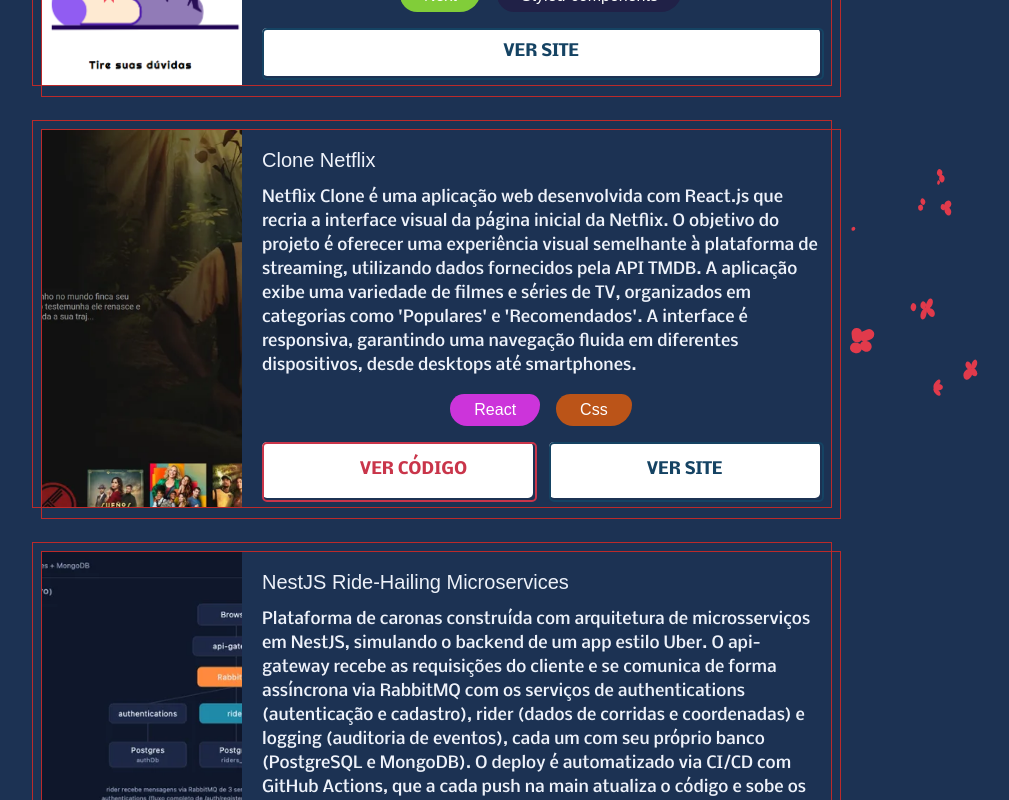
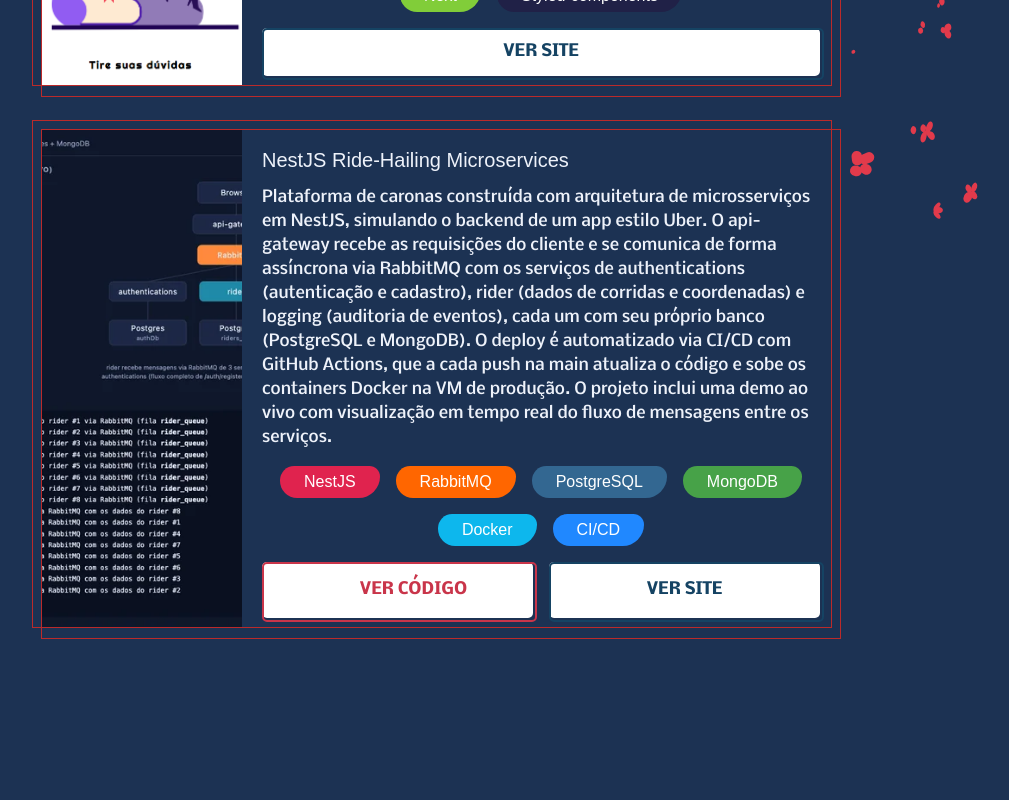
Before and after one commit to LaryssaGomes/my-portfolio-japanese-theme, a Next.js app: page / in a window 1280 px wide. Shown: the part 5640-6440 px from the top of the page, without its empty margins (199-1208 px from the left). Built offline with nearby package versions, Linux system fonts and the light colour scheme; a web font is replaced by a local one.

Commit message:
feat: remover projetc basic

```diff
--- a/src/components/background-section/project.tsx
+++ b/src/components/background-section/project.tsx
@@ -27,20 +27,6 @@
       url: "/imagens/projetos/lp_ponto_saber.png",
       width: 441,
       height: 797,
-    },
-  },
-  {
-    tags: [
-      { name: "React", color: "#cc34da" },
-      { name: "Css", color: "#bb5418" },
-    ],
-    infoLink: "https://github.com/LaryssaGomes/clone-netflix",
-    projectLink:
-      "https://clone-netflix-o0dvwzxh2-laryssagomes-projects.vercel.app/watch/239526",
-    image: {
-      url: "/imagens/projetos/netlfix_clone.webp",
-      width: 900,
-      height: 535,
     },
   },
   {
--- a/src/i18n/en.ts
+++ b/src/i18n/en.ts
@@ -154,11 +154,6 @@
           "This project is a responsive landing page built with Next.js and styled-components, created as part of a technical challenge. The goal was to build a clear, modern, and functional interface, focused on performance and accessibility.\n\nWith this project, I was selected and won 1 year of access to the Rocketseat platform in 2023. This achievement marked an important step in my growth as a full stack developer, further strengthening my foundation in modern technologies such as React, Next.js, and TypeScript.",
       },
       {
-        title: "Netflix Clone",
-        description:
-          "Netflix Clone is a web application built with React.js that recreates the visual interface of the Netflix homepage. The project's goal is to offer a viewing experience similar to the streaming platform, using data provided by the TMDB API. The application displays a variety of movies and TV shows, organized into categories such as 'Popular' and 'Recommended'. The interface is responsive, ensuring smooth navigation across different devices, from desktops to smartphones.",
-      },
-      {
         title: "NestJS Ride-Hailing Microservices",
         description:
           "A ride-hailing platform built with a NestJS microservices architecture, simulating the backend of an Uber-style app. The api-gateway receives client requests and communicates asynchronously via RabbitMQ with the authentications (auth and sign-up), rider (ride data and coordinates), and logging (event auditing) services, each with its own database (PostgreSQL and MongoDB). Deployment is automated via a GitHub Actions CI/CD pipeline that updates the code and rebuilds the Docker containers on the production VM on every push to main. The project includes a live demo with real-time visualization of the message flow between services.",
--- a/src/i18n/pt.ts
+++ b/src/i18n/pt.ts
@@ -154,11 +154,6 @@
           "Este projeto é uma landing page responsiva desenvolvida com Next.js e styled-components, criada como parte de um desafio técnico. A proposta era construir uma interface clara, moderna e funcional, focada em performance e acessibilidade.\n\nCom esse projeto, fui selecionada e ganhei 1 ano de acesso à plataforma da Rocketseat em 2023. Essa conquista marcou um passo importante no meu desenvolvimento como desenvolvedora full stack, fortalecendo ainda mais minha base em tecnologias modernas como React, Next.js e TypeScript.",
       },
       {
-        title: "Clone Netflix",
-        description:
-          "Netflix Clone é uma aplicação web desenvolvida com React.js que recria a interface visual da página inicial da Netflix. O objetivo do projeto é oferecer uma experiência visual semelhante à plataforma de streaming, utilizando dados fornecidos pela API TMDB. A aplicação exibe uma variedade de filmes e séries de TV, organizados em categorias como 'Populares' e 'Recomendados'. A interface é responsiva, garantindo uma navegação fluida em diferentes dispositivos, desde desktops até smartphones.",
-      },
-      {
         title: "NestJS Ride-Hailing Microservices",
         description:
           "Plataforma de caronas construída com arquitetura de microsserviços em NestJS, simulando o backend de um app estilo Uber. O api-gateway recebe as requisições do cliente e se comunica de forma assíncrona via RabbitMQ com os serviços de authentications (autenticação e cadastro), rider (dados de corridas e coordenadas) e logging (auditoria de eventos), cada um com seu próprio banco (PostgreSQL e MongoDB). O deploy é automatizado via CI/CD com GitHub Actions, que a cada push na main atualiza o código e sobe os containers Docker na VM de produção. O projeto inclui uma demo ao vivo com visualização em tempo real do fluxo de mensagens entre os serviços.",
```
